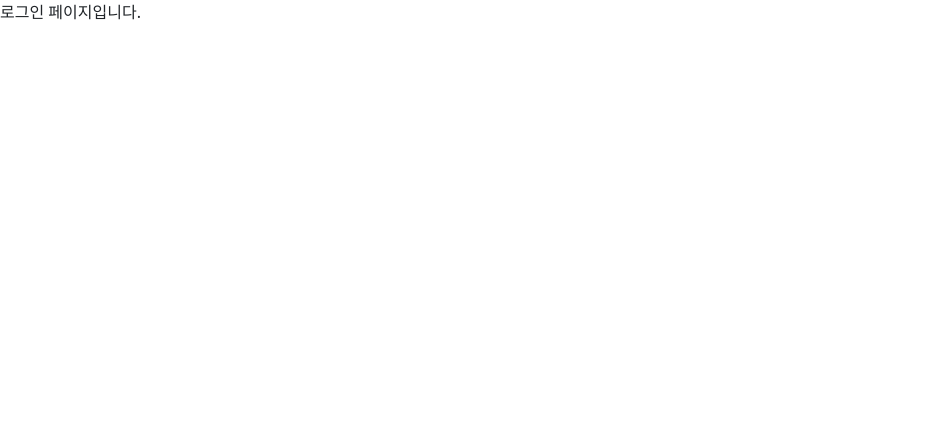
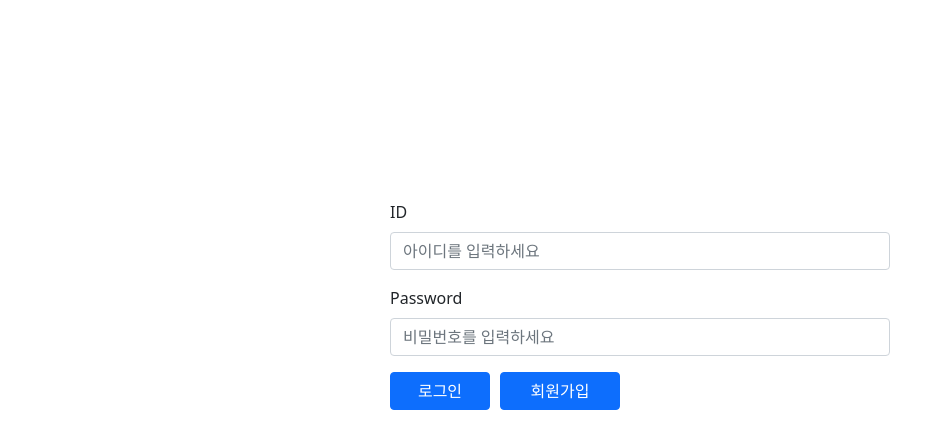
Before and after one commit to KurlyTeam2/Mini-project-frontend, a React (Create React App) app: page /login in a window 1280 px wide. Shown: the top 448 px of the page, without its empty margins (0-951 px from the left). Built offline with nearby package versions, Linux system fonts and the light colour scheme.

Commit message:
Feat: Implement Login page

```diff
--- a/src/pages/Login.tsx
+++ b/src/pages/Login.tsx
@@ -1,6 +1,27 @@
+import {Button, Container, Form} from "react-bootstrap";
+import {Link} from "react-router-dom";
+
 const Login = () => {
+
   return (
-    <div>로그인 페이지입니다.</div>
+    <Container style={{display: "flex", justifyContent: "center", marginTop: 200}}>
+      <Form style={{borderWidth: 10, width: 500}}>
+        <Form.Group className="mb-3" controlId="formBasicEmail">
+          <Form.Label>ID</Form.Label>
+          <Form.Control type="id" placeholder="아이디를 입력하세요"/>
+        </Form.Group>
+
+        <Form.Group className="mb-3" controlId="formBasicPassword">
+          <Form.Label>Password</Form.Label>
+          <Form.Control type="password" placeholder="비밀번호를 입력하세요" />
+        </Form.Group>
+
+        <Button style={{width: 100, marginRight: 10}}>로그인</Button>
+        <Link to="/signup">
+          <Button style={{width: 120}}>회원가입</Button>
+        </Link>
+      </Form>
+    </Container>
   )
 }
 
```
